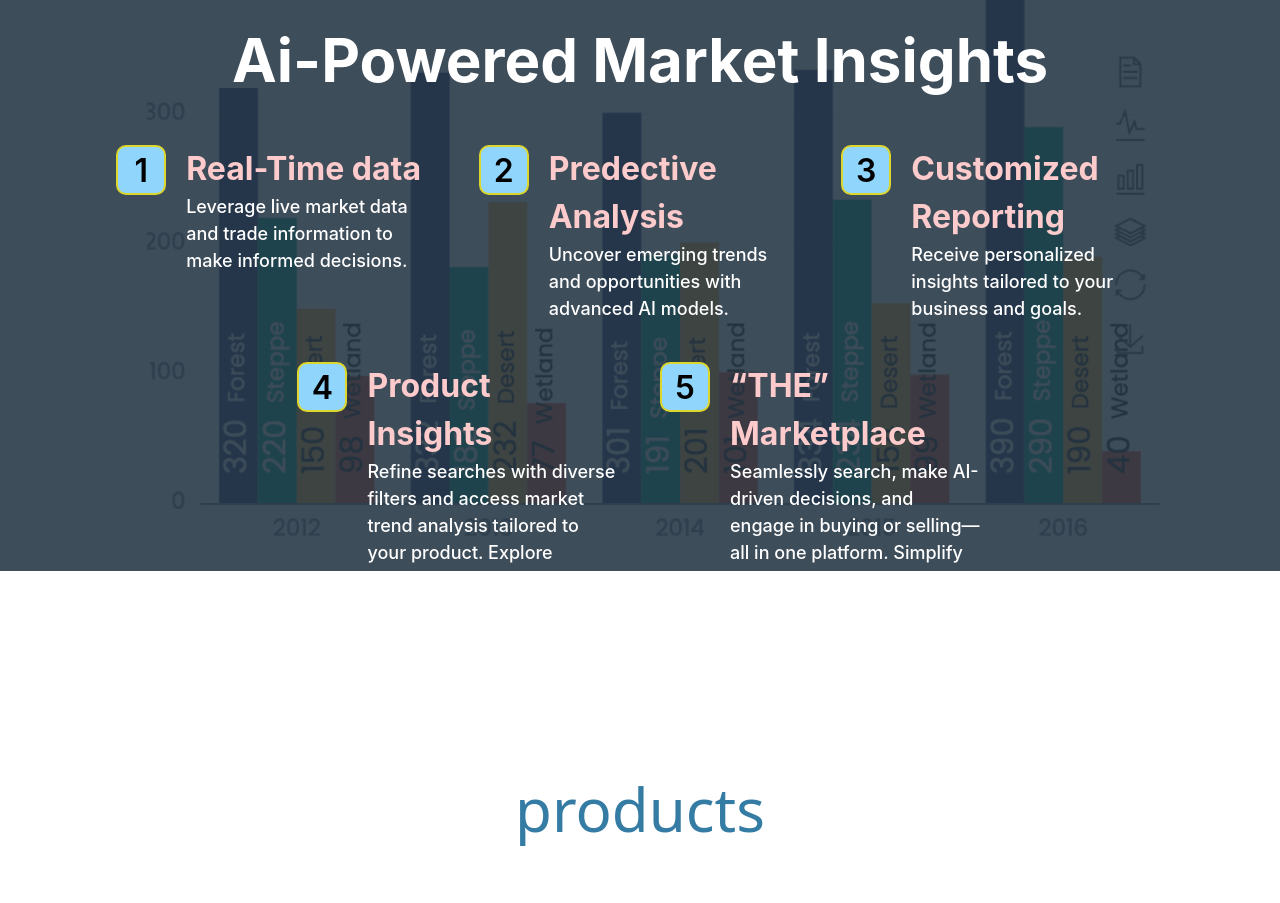
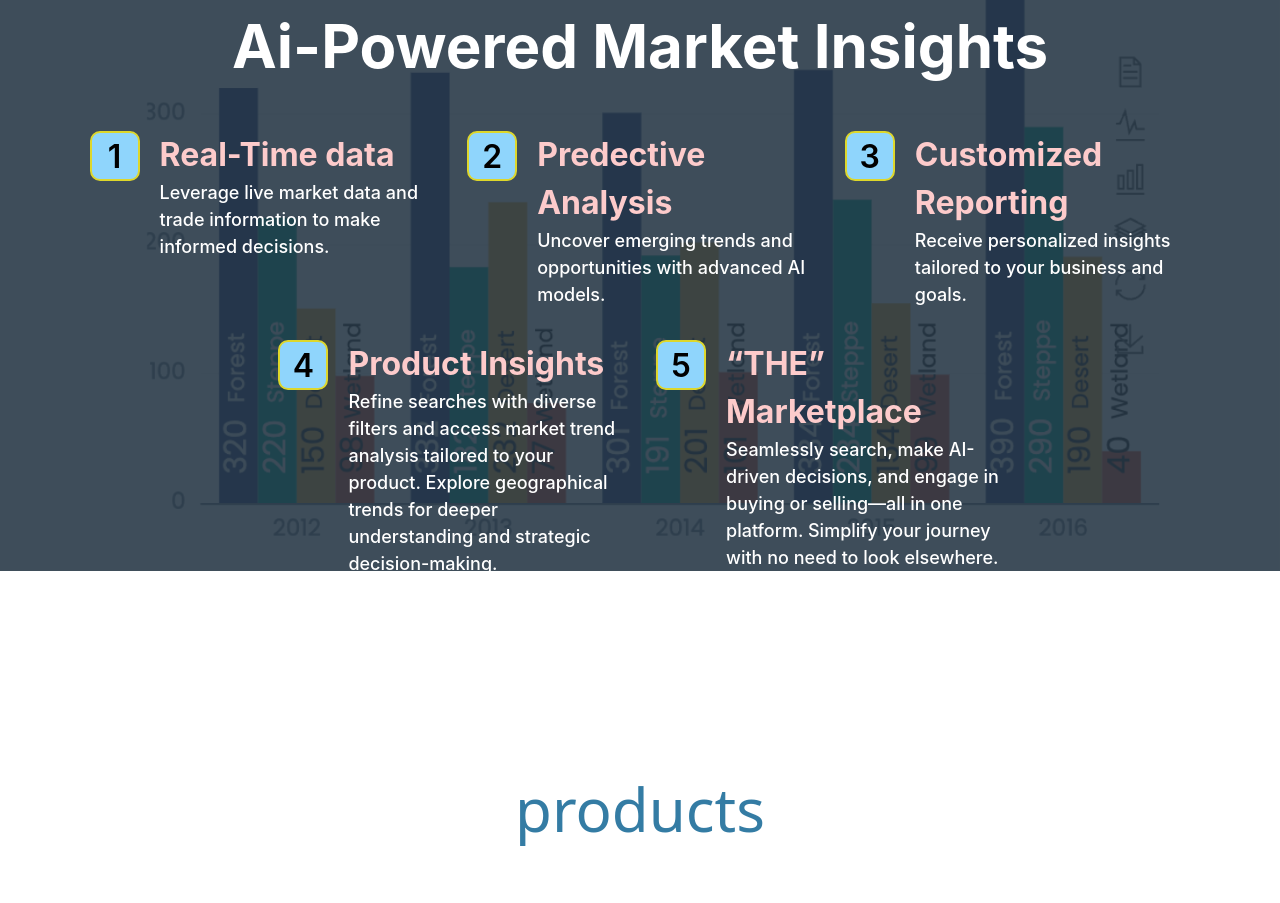
Before and after one commit to asha-lodhi/global-gate-web, a React (Create React App) app: page / in a window 1280 px wide. Shown: the part 1060-1963 px from the top of the page. Built offline with nearby package versions, Linux system fonts and the light colour scheme.

Commit message:
UI updated

```diff
--- a/src/component/about.jsx
+++ b/src/component/about.jsx
@@ -15,15 +15,15 @@ const AboutSection = () => {
       <img src={aboutBG} className='absolute h-auto w-screen object-fill z-[0]' />
       <img src={aboutBgTrans} className='absolute h-auto w-screen object-fill z-[1] ' />
       <div className='flex flex-col justify-center items-center z-10 pt-14'>
-        <div className='w-[65%]'>
+        <div className='w-[90%]'>
           <h3 className='text-[28px] text-[#FDCBCB] text-center'>Global Gate Services is a place where businesses come alive with the pulse of AI-driven insights, where every click sparks new possibilities, and where learning is as delightful as it is enlightening. That's the vision behind Globalgate – a vision fueled by passion, powered by technology, and dedicated to empowering businesses like yours to thrive in the global marketplace</h3>
         </div>
         <div>
           <h1 className='text-[60px] font-bold text-white pt-8'>Ai-Powered Market Insights</h1>
         </div>
-        <div className='flex w-[90%] flex-wrap justify-center gap-10 mt-10'>
+        <div className='flex w-[90%] flex-wrap justify-center gap-8 mt-10'>
           {InsightsData.map((item, index) => (
-            <div key={index} className='w-[28%]'>
+            <div key={index} className='w-[30%]'>
               <div className='flex flex-row'>
                 <div className='mr-5 flex flex-col'>
                   <div className='w-[50px] h-[50px] bg-[#8FD5FC] rounded-[10px] border-[#DED72B] border-2 text-center text-black text-[32px] font-semibold'>
```
